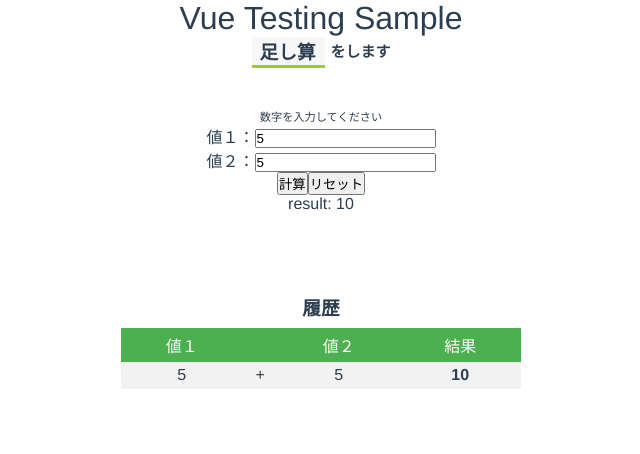
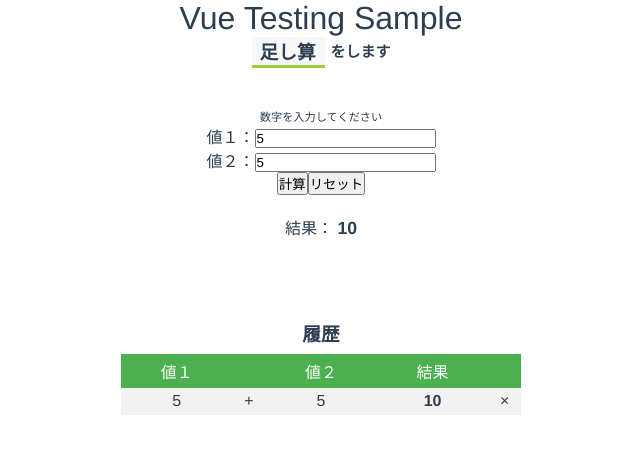
Before and after one commit to masuteru3/testing-test, a Vue app: page / in a window 1280 px wide. Both pictures are taken after typing "5", "5" into the empty fields and a click on the button "計算". Shown: the top 454 px of the page, without its empty margins (319-959 px from the left). Built offline with nearby package versions, Linux system fonts and the light colour scheme.

Commit message:
add history deletion

```diff
--- a/src/components/History.vue
+++ b/src/components/History.vue
@@ -7,12 +7,14 @@
         <th></th>
         <th>値２</th>
         <th>結果</th>
+        <th></th>
       </tr>
       <tr v-for="(history, index) in histories" :key="index">
         <td>{{ history.num1 }}</td>
         <td>{{ history.mode }}</td>
         <td>{{ history.num2 }}</td>
         <td class="result">{{ history.result }}</td>
+        <td class="clear" @click="$emit('on-clear', index)">×</td>
       </tr>
     </table>
   </div>
@@ -54,4 +56,7 @@ table {
 .result {
   font-weight: bold;
 }
+.clear {
+  cursor: pointer;
+}
 </style>
--- a/src/views/Home.vue
+++ b/src/views/Home.vue
@@ -27,7 +27,7 @@
       </form>
 
       <transition name="fade">
-        <p v-if="result || result === 0" class="result">result: {{ result }}</p>
+        <p v-if="result || result === 0" class="result">結果： <span>{{ result }}</span></p>
       </transition>
       <transition name="fade">
         <p v-if="feedback" class="feedback">{{ feedback }}</p>
@@ -35,7 +35,7 @@
     </div>
 
     <transition name="fade">
-      <History v-if="history.length" :histories="history" />
+      <History v-if="history.length" :histories="history" @on-clear="clearHistory" />
     </transition>
   </div>
 </template>
@@ -83,7 +83,7 @@ export default {
       }
 
       this.calculate()
-      this.setHistories()
+      this.addHistory()
     },
     resetParams() {
       this.mode = '+'
@@ -92,45 +92,34 @@ export default {
       this.result = null
       this.feedback = ''
     },
+    clearHistory(index) {
+      this.history.splice(index, 1)
+      this.setStrage()
+    },
 
     calculate() {
       // 値がnull等の場合、０を代入
       this.num1 = this.num1 || 0
       this.num2 = this.num2 || 0
 
-      switch (this.mode) {
-        case '+': {
-          const answer = add(bignumber(this.num1), bignumber(this.num2)).toNumber()
-          this.result = round(answer, 2) // 小数２桁まで
-          break
-        }
-        case '-': {
-          const answer = subtract(bignumber(this.num1), bignumber(this.num2)).toNumber()
-          this.result = round(answer, 2)
-          break
-        }
-        case '*': {
-          const answer = multiply(bignumber(this.num1), bignumber(this.num2)).toNumber()
-          this.result = round(answer, 2)
-          break
-        }
-        case '/': {
-          const answer = divide(bignumber(this.num1), bignumber(this.num2)).toNumber()
-          this.result = round(answer, 2)
-          break
-        }
-        default:
-          console.log('calculate error')
-          break
-      }
+      let answer = null
+      if (this.mode === '+') answer = add(bignumber(this.num1), bignumber(this.num2)).toNumber()
+      if (this.mode === '-') answer = subtract(bignumber(this.num1), bignumber(this.num2)).toNumber()
+      if (this.mode === '*') answer = multiply(bignumber(this.num1), bignumber(this.num2)).toNumber()
+      if (this.mode === '/') answer = divide(bignumber(this.num1), bignumber(this.num2)).toNumber()
+
+      this.result = round(answer, 2)
     },
-    setHistories() {
+    addHistory() {
       this.history.unshift({
         mode: this.mode,
         num1: this.num1,
         num2: this.num2,
         result: this.result
       })
+      this.setStrage()
+    },
+    setStrage() {
       localStorage.setItem('history', JSON.stringify(this.history))
     }
   }
@@ -159,6 +148,13 @@ select {
 .explain {
   font-size: 0.7em;
 }
+.result {
+  margin-top: 20px;
+  span {
+    font-size: 1.1em;
+    font-weight: bold;
+  }
+}
 .feedback {
   color: crimson;
   font-size: 0.7em;
```
Also changed, not shown: 2 other files (tests, documents, lock files or other folders).
